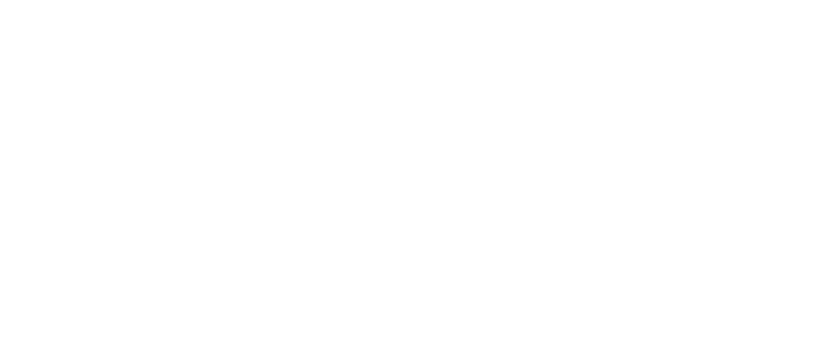
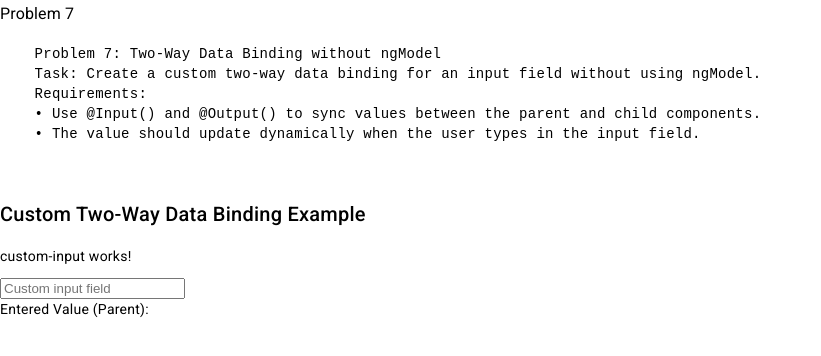
Before and after one commit to RDeyashi/angular-question, an Angular app: page /problem/7 in a window 1280 px wide. Before the commit this address led to /. Shown: the top 356 px of the page, without its empty margins (0-821 px from the left). Built offline with nearby package versions, Linux system fonts and the light colour scheme.

Commit message:
problem 7

```diff
--- a/src/app/app.routes.ts
+++ b/src/app/app.routes.ts
@@ -5,6 +5,7 @@
 import { authGuard } from './problem-4/gard/auth.guard';
 import { Problem5Component } from './problem-5/problem-5.component';
 import { Problem6Component } from './problem-6/problem-6.component';
+import { Problem7Component } from './problem-7/problem-7.component';
 
 export const routes: Routes = [
     { path: '', redirectTo: '/problem/1', pathMatch: 'full' },
@@ -20,7 +21,8 @@
                 canActivate: [authGuard]
             },
             { path: '5', component: Problem5Component },
-            { path: '6', component: Problem6Component }
+            { path: '6', component: Problem6Component },
+            { path: '7', component: Problem7Component },
         ]
     }
 ];
--- a/src/app/problem-6/problem-6.component.html
+++ b/src/app/problem-6/problem-6.component.html
@@ -1,4 +1,14 @@
-<p>problem-6 works!</p>
+<h3>Problem 6</h3>
+<pre>
+    Problem 6: Parent-Child Component Communication
+    Task: Implement a parent-child communication system using &#64;Input() and &#64;Output().
+    Requirements:
+    • The parent component should pass a username to the child component using &#64;Input().
+    • The child component should have a button that emits an event to the parent using &#64;Output() and EventEmitter().
+</pre>
+
+
+<br><br>
 
 <app-child (messageEvent)="getMessage($event)" [username]="childCompUser"></app-child>
 
--- /dev/null
+++ b/src/app/problem-7/custom-input/custom-input.component.html
@@ -0,0 +1,2 @@
+<p>custom-input works!</p>
+<input type="text" [value]="value" (input)="inputChanges($event)" placeholder="Custom input field">
--- /dev/null
+++ b/src/app/problem-7/custom-input/custom-input.component.ts
@@ -0,0 +1,18 @@
+import { Component, EventEmitter, Input, Output } from '@angular/core';
+
+@Component({
+  selector: 'app-custom-input',
+  standalone: true,
+  imports: [],
+  templateUrl: './custom-input.component.html',
+  styleUrl: './custom-input.component.scss'
+})
+export class CustomInputComponent {
+  @Input() value: any;
+  @Output() valuChange = new EventEmitter<any>();
+
+  inputChanges(event: Event) {
+    const inputValue = (event.target as HTMLInputElement).value;
+    this.valuChange.emit(inputValue);
+  }
+}
--- /dev/null
+++ b/src/app/problem-7/problem-7.component.html
@@ -0,0 +1,14 @@
+<h3>Problem 7</h3>
+<pre>
+    Problem 7: Two-Way Data Binding without ngModel
+    Task: Create a custom two-way data binding for an input field without using ngModel.
+    Requirements:
+    • Use &#64;Input() and &#64;Output() to sync values between the parent and child components.
+    • The value should update dynamically when the user types in the input field.
+</pre>
+
+<br><br>
+
+<h2>Custom Two-Way Data Binding Example</h2>
+<app-custom-input (valuChange)="changedValue($event)" [value]="parentValue"></app-custom-input>
+<p>Entered Value (Parent): {{ parentValue }}</p>
--- /dev/null
+++ b/src/app/problem-7/problem-7.component.ts
@@ -0,0 +1,17 @@
+import { Component } from '@angular/core';
+import { CustomInputComponent } from "./custom-input/custom-input.component";
+
+@Component({
+  selector: 'app-problem-7',
+  standalone: true,
+  imports: [CustomInputComponent],
+  templateUrl: './problem-7.component.html',
+  styleUrl: './problem-7.component.scss'
+})
+export class Problem7Component {
+  parentValue: string = ''
+
+  changedValue(message:any){
+    this.parentValue = message
+  }
+}
```
Also changed, not shown: src/app/problem-7/custom-input/custom-input.component.scss (added), src/app/problem-7/problem-7.component.scss (added), 2 other files (tests, documents, lock files or other folders).
